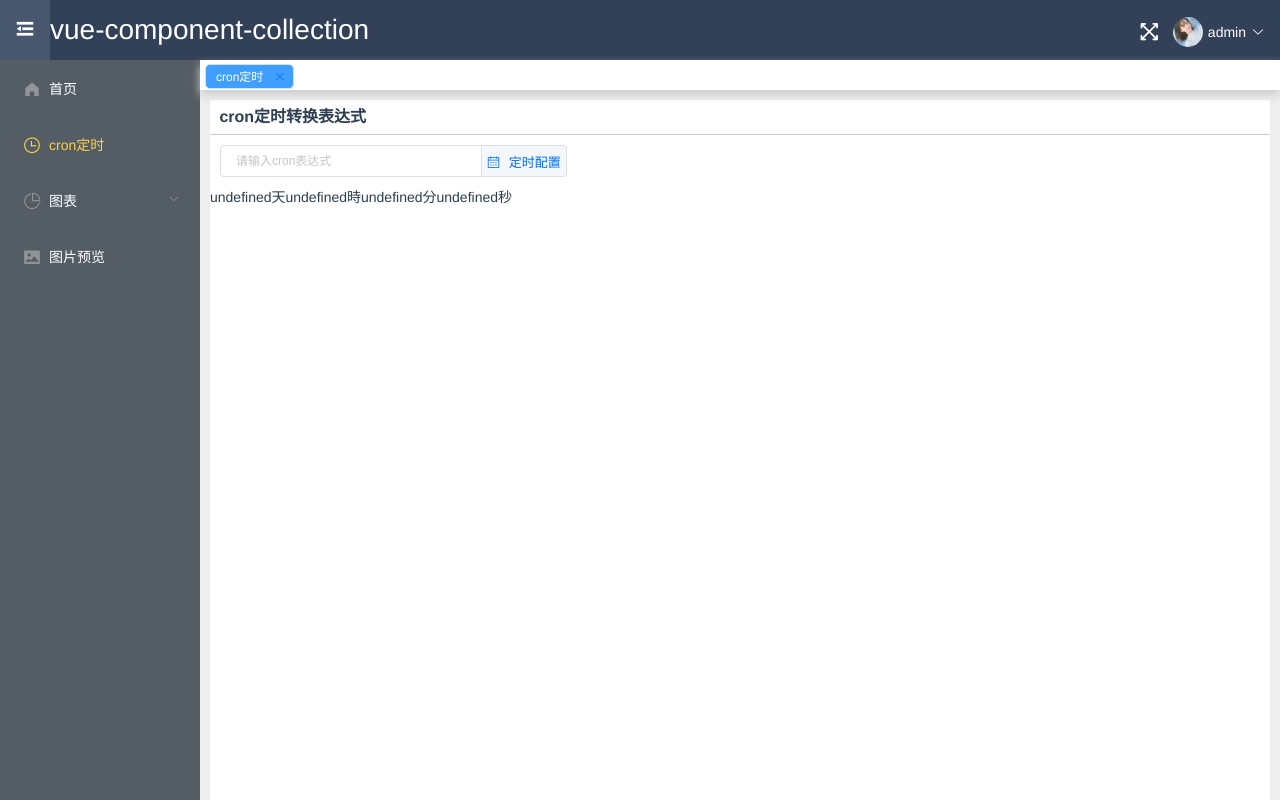
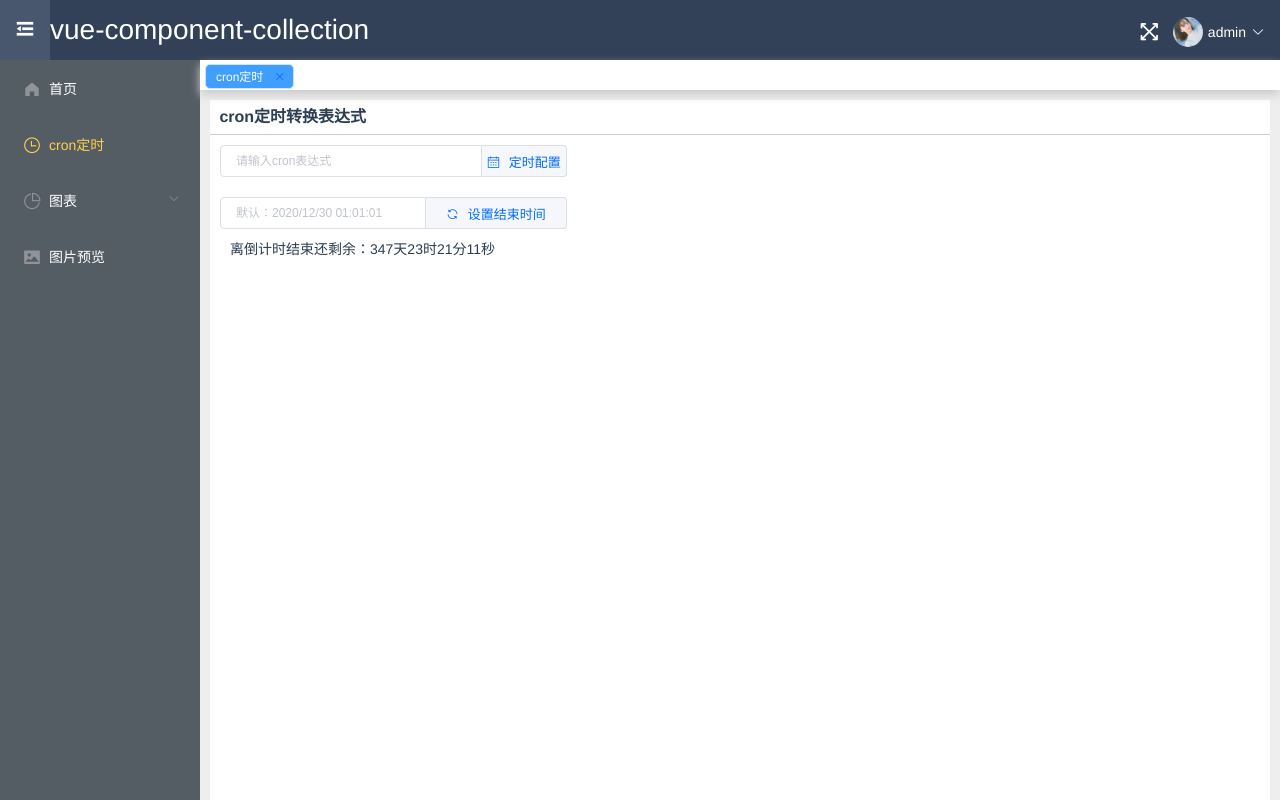
Before and after one commit to ForAFuture/vue-component-collection, a Vue app: page /cron in a window 1280 px wide. Built offline with nearby package versions, Linux system fonts and the light colour scheme; what vue-preview would draw is missing.

Commit message:
add countdowm

```diff
--- a/src/components/commons/countdown.vue
+++ b/src/components/commons/countdown.vue
@@ -24,10 +24,10 @@ export default {
   computed: {
     endTimed () {
       if (this.endTime) {
-        if (typeof this.endTime === 'string') {
+        if (isNaN(this.endTime)) {
           return new Date(this.endTime.replace(/-/g, '/')).getTime()
         } else {
-          return new Date(this.endTime).getTime()
+          return new Date(Number(this.endTime)).getTime()
         }
       } else {
         return new Date().getTime()
@@ -48,6 +48,16 @@ export default {
         this.timeData.h = Math.floor((timeDiff / 1000 / 60 / 60) % 24)
         this.timeData.m = Math.floor((timeDiff / 1000 / 60) % 60)
         this.timeData.s = Math.floor((timeDiff / 1000) % 60)
+
+        if (this.timeData.h < 10) {
+          this.timeData.h = '0' + this.timeData.h
+        }
+        if (this.timeData.m < 10) {
+          this.timeData.m = '0' + this.timeData.m
+        }
+        if (this.timeData.s < 10) {
+          this.timeData.s = '0' + this.timeData.s
+        }
         setTimeout(this.countdown, 1000)
       } else {
         this.endTimeStatus = true
--- a/src/views/cron/index.vue
+++ b/src/views/cron/index.vue
@@ -6,13 +6,24 @@
         <input-cron v-model="cycleExpr" :hide-year="false"></input-cron>
       </el-col>
     </el-row>
-    <div>
-      <countdown endTime="2020/10/01 01:01:01">
-        <template slot-scope="timeData">
-          <div>{{ timeData.d + '天' + timeData.h + '時' + timeData.m + '分' + timeData.s + '秒' }}</div>
-        </template>
-      </countdown>
-    </div>
+    <el-row class="countdown">
+      <el-col :span="8">
+        <el-input size="small" v-model="inputEndTime" placeholder="默认：2020/12/30 01:01:01">
+          <a slot="append" @click="update" class="config-btn">
+            <i class="el-icon-refresh" style="margin-right: 5px"></i>
+            设置结束时间
+          </a>
+        </el-input>
+        <countdown :endTime="endTime" @endFinish="endFinish">
+          <template v-slot:default="{ data }" v-if="status">
+            <div>离倒计时结束还剩余：{{ data.d + '天' + data.h + '时' + data.m + '分' + data.s + '秒' }}</div>
+          </template>
+          <template v-if="!status">
+            <div>倒计时已结束</div>
+          </template>
+        </countdown>
+      </el-col>
+    </el-row>
   </div>
 </template>
 <script>
@@ -21,12 +32,27 @@ import countdown from '@/components/commons/countdown'
 export default {
   data () {
     return {
-      cycleExpr: ''
+      cycleExpr: '',
+      inputEndTime: '',
+      endTime: '2020/12/30 01:01:01',
+      status: true
     }
   },
   components: {
     inputCron,
     countdown
+  },
+  methods: {
+    update () {
+      if (this.inputEndTime) {
+        this.endTime = this.inputEndTime
+      } else {
+        this.endTime = '2020/12/30 01:01:01'
+      }
+    },
+    endFinish () {
+      this.status = false
+    }
   }
 }
 </script>
@@ -35,8 +61,11 @@ export default {
     width: auto;
     height: 100%;
     background: #fff;
-    .cron-content{
+    .cron-content,.countdown{
       padding: 10px;
     }
+    // .config-btn{
+    //   width: ;
+    // }
   }
 </style>
```
